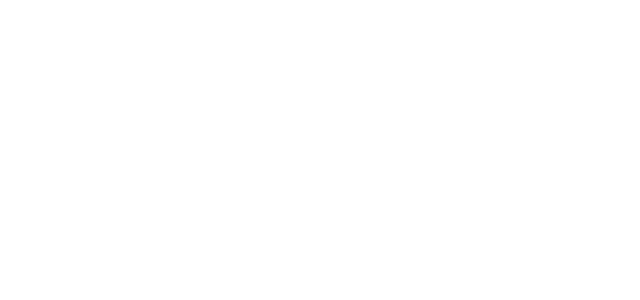
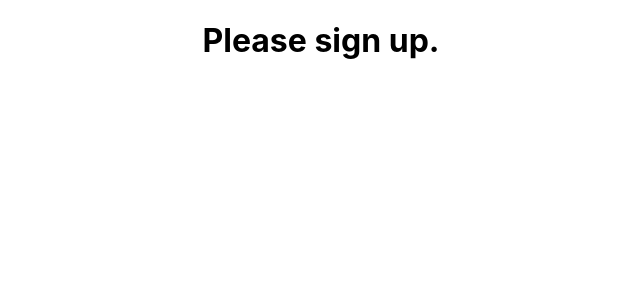
Before and after one commit to stevenmsl/react-main-concepts, a React (Create React App) app: page / in a window 1280 px wide. Shown: the top 300 px of the page, without its empty margins (319-959 px from the left). Built offline with nearby package versions, Linux system fonts and the light colour scheme.

Commit message:
conditional rendering

```diff
--- a/src/App.tsx
+++ b/src/App.tsx
@@ -2,9 +2,31 @@
 //import logo from "./logo.svg";
 import "./App.css";
 
+/* Conditional rendering  */
+
+function UserGreeting() {
+  return <h1>Welcome back!</h1>;
+}
+
+function GuestGreeting() {
+  return <h1>Please sign up.</h1>;
+}
+
+function Greeting(props: { isLoggedIn: boolean }) {
+  const isLoggedIn = props.isLoggedIn;
+  if (isLoggedIn) {
+    return <UserGreeting />;
+  }
+  return <GuestGreeting />;
+}
+
 const App: React.FC = () => {
   console.log("Type Script!");
-  return <div className="App"></div>;
+  return (
+    <div className="App">
+      <Greeting isLoggedIn={false} />
+    </div>
+  );
 };
 
 /* handling events */
```
